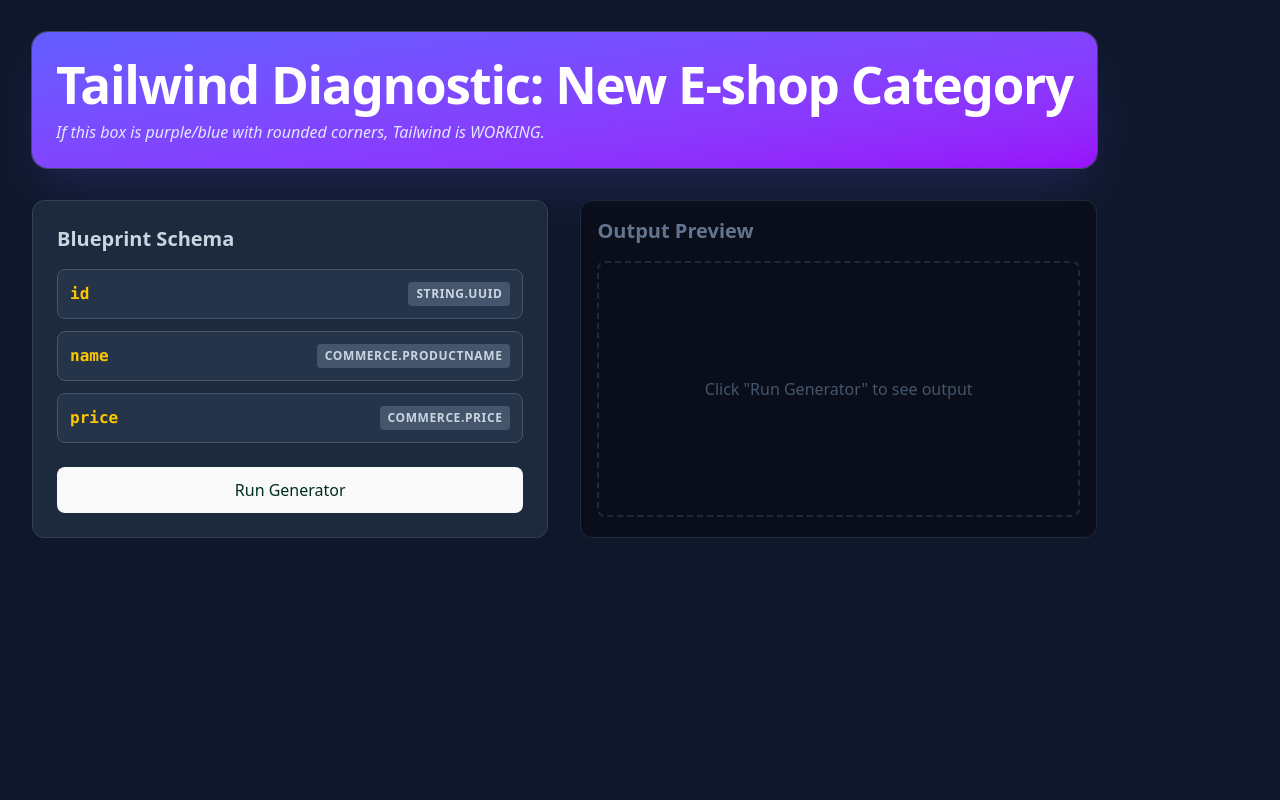
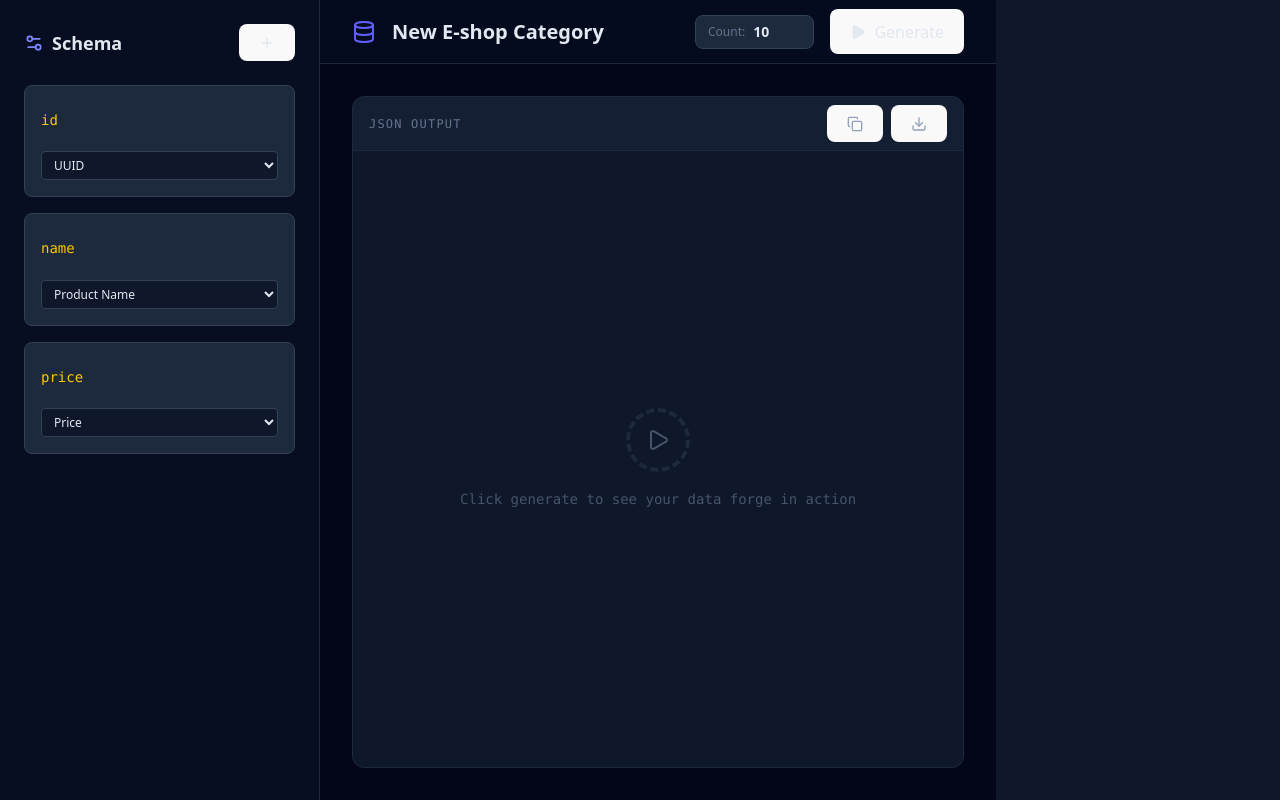
Before and after one commit to juhonis/DataForge, a React (Vite) app in the folder application/: page / in a window 1280 px wide. Built offline with nearby package versions, Linux system fonts and the light colour scheme.

Commit message:
Initial frontend blueprint

```diff
--- a/application/src/App.tsx
+++ b/application/src/App.tsx
@@ -1,63 +1,90 @@
 import React, { useState } from 'react';
+import { Sidebar } from './components/Sidebar';
 import { useStore } from './store/useStore';
 import { generateData } from './core/engine';
+import { Play, Download, Copy, Database } from 'lucide-react';
 
 function App() {
-	const { blueprint } = useStore();
+	const { blueprint, updateBlueprintName } = useStore();
+	const [count, setCount] = useState(10);
 	const [output, setOutput] = useState<any[]>([]);
 
 	const handleGenerate = () => {
-		const data = generateData(blueprint, 5);
+		const data = generateData(blueprint, count);
 		setOutput(data);
 	};
 
+	const copyToClipboard = () => {
+		navigator.clipboard.writeText(JSON.stringify(output, null, 2));
+	};
+
 	return (
-		<div className="min-h-screen bg-slate-900 p-8 text-white">
-			{/* Tailwind Verification Box */}
-			<div className="mb-8 p-6 rounded-2xl bg-gradient-to-br from-indigo-500 to-purple-600 shadow-2xl shadow-indigo-500/20 ring-1 ring-white/20">
-				<h1 className="text-3xl font-black tracking-tight">
-					Tailwind Diagnostic: {blueprint.name}
-				</h1>
-				<p className="mt-2 text-indigo-100 italic">
-					If this box is purple/blue with rounded corners, Tailwind is WORKING.
-				</p>
+		<div className="flex h-screen bg-slate-950 text-slate-200 overflow-hidden font-sans">
+			<Sidebar />
+
+			<main className="flex-1 flex flex-col">
+				{/* Top Bar */}
+				<header className="h-16 border-b border-slate-800 flex items-center justify-between px-8 bg-slate-900/30">
+					<div className="flex items-center gap-4">
+						<Database className="w-6 h-6 text-indigo-500" />
+						<input
+							className="bg-transparent text-xl font-bold outline-none focus:border-b border-indigo-500/50"
+							value={blueprint.name}
+							onChange={(e) => updateBlueprintName(e.target.value)}
+						/>
 					</div>
 
-			<div className="grid grid-cols-1 md:grid-cols-2 gap-8">
-				<section className="bg-slate-800 p-6 rounded-xl border border-slate-700">
-					<h2 className="text-xl font-bold mb-4 text-slate-300">Blueprint Schema</h2>
-					<div className="space-y-3">
-						{blueprint.fields.map(f => (
-							<div key={f.id} className="flex items-center justify-between bg-slate-700/50 p-3 rounded-lg border border-slate-600">
-								<span className="font-mono text-yellow-400 font-bold">{f.key}</span>
-								<span className="text-xs font-semibold bg-slate-600 px-2 py-1 rounded text-slate-300 uppercase tracking-wider">
-									{f.provider}
-								</span>
-							</div>
-						))}
+					<div className="flex items-center gap-4">
+						<div className="flex items-center gap-2 bg-slate-800 rounded-lg px-3 py-1.5 border border-slate-700">
+							<span className="text-xs text-slate-500 font-medium">Count:</span>
+							<input
+								type="number"
+								className="w-12 bg-transparent outline-none text-sm font-bold"
+								value={count}
+								onChange={(e) => setCount(parseInt(e.target.value) || 1)}
+							/>
 						</div>
 
 						<button
 							onClick={handleGenerate}
-						className="mt-6 w-full py-3 bg-emerald-500 hover:bg-emerald-400 text-emerald-950 font-bold rounded-lg transition-all active:scale-95"
+							className="flex items-center gap-2 bg-indigo-600 hover:bg-indigo-500 px-4 py-2 rounded-lg font-bold transition-all"
 						>
-						Run Generator
+							<Play className="w-4 h-4 fill-current" />
+							Generate
 						</button>
-				</section>
+					</div>
+				</header>
 
-				<section className="bg-black/40 rounded-xl border border-slate-800 p-4">
-					<h2 className="text-xl font-bold mb-4 text-slate-500">Output Preview</h2>
+				{/* Preview Area */}
+				<div className="flex-1 p-8 overflow-hidden flex flex-col">
+					<div className="flex-1 bg-slate-900 border border-slate-800 rounded-xl flex flex-col overflow-hidden">
+						<div className="flex items-center justify-between px-4 py-2 border-b border-slate-800 bg-slate-800/50">
+							<span className="text-xs font-mono text-slate-500 uppercase tracking-widest">JSON Output</span>
+							<div className="flex gap-2">
+								<button onClick={copyToClipboard} className="p-1.5 hover:bg-slate-700 rounded text-slate-400" title="Copy">
+									<Copy className="w-4 h-4" />
+								</button>
+								<button className="p-1.5 hover:bg-slate-700 rounded text-slate-400" title="Download">
+									<Download className="w-4 h-4" />
+								</button>
+							</div>
+						</div>
+
+						<div className="flex-1 overflow-auto p-6 font-mono text-sm leading-relaxed text-emerald-400">
 							{output.length > 0 ? (
-						<pre className="text-xs text-emerald-400 font-mono leading-relaxed overflow-auto max-h-[400px]">
-							{JSON.stringify(output, null, 2)}
-						</pre>
+								<pre>{JSON.stringify(output, null, 2)}</pre>
 							) : (
-						<div className="h-64 flex items-center justify-center text-slate-600 border-2 border-dashed border-slate-800 rounded-lg">
-							Click "Run Generator" to see output
+								<div className="h-full flex flex-col items-center justify-center text-slate-600 gap-4">
+									<div className="w-16 h-16 border-4 border-dashed border-slate-800 rounded-full flex items-center justify-center">
+										<Play className="w-6 h-6" />
+									</div>
+									<p>Click generate to see your data forge in action</p>
 								</div>
 							)}
-				</section>
 						</div>
+					</div>
+				</div>
+			</main>
 		</div>
 	);
 }
--- /dev/null
+++ b/application/src/components/Sidebar.tsx
@@ -0,0 +1,64 @@
+import React from 'react';
+import { useStore } from '../store/useStore';
+import { COMMON_PROVIDERS } from '../core/providers';
+import { Plus, Trash2, Settings2 } from 'lucide-react';
+
+export const Sidebar: React.FC = () => {
+	const { blueprint, addField, removeField, updateField } = useStore();
+
+	const handleAddField = () => {
+		const id = crypto.randomUUID();
+		addField({
+			id,
+			key: 'new_field',
+			provider: 'commerce.productName'
+		});
+	};
+
+	return (
+		<aside className="w-80 border-r border-slate-800 bg-slate-900/50 p-6 flex flex-col gap-6 overflow-y-auto">
+			<div className="flex items-center justify-between">
+				<h2 className="text-lg font-bold flex items-center gap-2">
+					<Settings2 className="w-5 h-5 text-indigo-400" />
+					Schema
+				</h2>
+				<button
+					onClick={handleAddField}
+					className="p-1.5 bg-indigo-600 hover:bg-indigo-500 rounded-md transition-colors"
+				>
+					<Plus className="w-4 h-4" />
+				</button>
+			</div>
+
+			<div className="space-y-4">
+				{blueprint.fields.map((field) => (
+					<div key={field.id} className="p-4 rounded-lg bg-slate-800 border border-slate-700 space-y-3 group">
+						<div className="flex items-center justify-between">
+							<input
+								className="bg-transparent border-b border-transparent focus:border-indigo-500 outline-none font-mono text-sm text-yellow-400 w-full"
+								value={field.key}
+								onChange={(e) => updateField(field.id, { key: e.target.value })}
+							/>
+							<button
+								onClick={() => removeField(field.id)}
+								className="text-slate-500 hover:text-red-400 opacity-0 group-hover:opacity-100 transition-opacity"
+							>
+								<Trash2 className="w-4 h-4" />
+							</button>
+						</div>
+
+						<select
+							className="w-full bg-slate-900 border border-slate-700 rounded px-2 py-1 text-xs outline-none focus:border-indigo-500"
+							value={field.provider}
+							onChange={(e) => updateField(field.id, { provider: e.target.value })}
+						>
+							{COMMON_PROVIDERS.map(p => (
+								<option key={p.value} value={p.value}>{p.label}</option>
+							))}
+						</select>
+					</div>
+				))}
+			</div>
+		</aside>
+	);
+};
--- /dev/null
+++ b/application/src/core/providers.ts
@@ -0,0 +1,12 @@
+export const COMMON_PROVIDERS = [
+	{ label: "UUID", value: "string.uuid" },
+	{ label: "Product Name", value: "commerce.productName" },
+	{ label: "Price", value: "commerce.price" },
+	{ label: "Category", value: "commerce.department" },
+	{ label: "Product Description", value: "commerce.productDescription" },
+	{ label: "Brand", value: "company.name" },
+	{ label: "Image URL", value: "image.url" },
+	{ label: "Stock Quantity", value: "number.int" },
+	{ label: "Email", value: "internet.email" },
+	{ label: "Color", value: "color.human" },
+];
```
Lines whose indentation alone changed are shown as unchanged.
